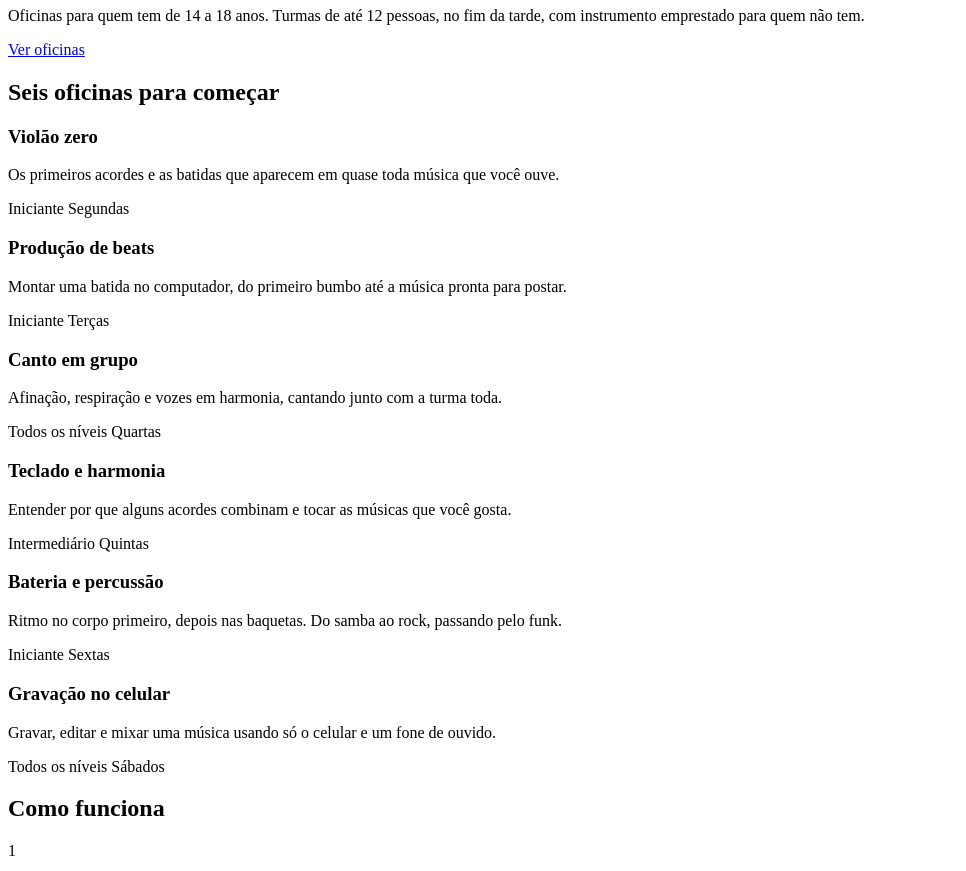
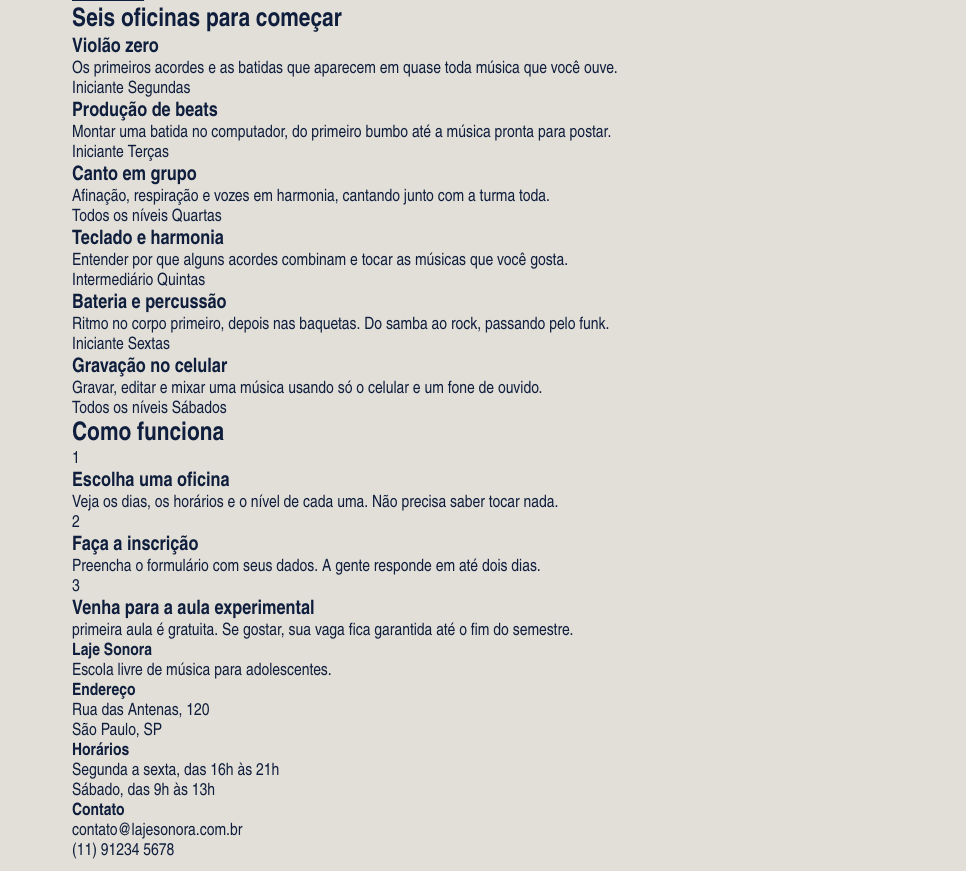
Before and after one commit to gustavopalombo/laje_sonora, a plain HTML site: page index.html in a window 1280 px wide. Shown: the part 104-975 px from the top of the page, without its empty margins (0-966 px from the left). Drawn offline with Linux system fonts and the light colour scheme; a web font is replaced by a local one.

Commit message:
primeiro commit do projeto:

```diff
--- a/index.css
+++ b/index.css
@@ -0,0 +1,44 @@
+*{
+    margin: 0;
+    padding: 0;
+    box-sizing: border-box;
+}
+:root{
+    --concreto:#E2DFD8;
+
+--concreto-escuro:#CBC7BE;
+
+--tinta:#0F1E3D;
+
+--caixa-dagua:#1F5FBF;
+
+--fita :#F3C623;
+
+--branco: #FFFFFF;
+
+--fonte-cartaz: "Big Shoulders", "Arial Narrow", sans-serif;
+
+--fonte-texto: "Archivo", Arial, sans-serif;
+}
+
+body{
+    background-color: var(--concreto);
+    color: var(--tinta);
+    font-family: var(--fonte-cartaz);
+    font-size: 17px;
+    height: 1.55px;
+}
+a{
+    color: inherit;
+}
+h1, h2, h3{
+    font-family: var(--fonte-cartaz);
+    font-weight: 900;
+    height: 0.95;
+}
+
+.conteudo{
+width: 1200px;
+margin-inline: auto;
+padding-inline: 32px;
+}
--- a/index.html
+++ b/index.html
@@ -109,22 +109,22 @@
 
     </main>
     <footer class="rodape">
-        <div class="contetudo rodape-colunas">
-            <div class="rodapae-colunas">
+        <div class="conteudo rodape-colunas">
+            <div class="rodape-colunas">
                 <h4>Laje Sonora</h4>
                 <p>Escola livre de música para adolescentes. <br></p>
             </div>
-            <div class="rodapae-colunas">
+            <div class="rodape-colunas">
                 <h4>Endereço</h4>
                 <p> Rua das Antenas, 120
                      <br>São Paulo, SP</p>
             </div>
-            <div class="rodapae-colunas">
+            <div class="rodape-colunas">
                 <h4>Horários</h4>
                 <p>Segunda a sexta, das 16h às 21h
                     <br>Sábado, das 9h às 13h</p>
             </div>
-            <div class="rodapae-colunas">
+            <div class="rodape-colunas">
                 <h4>Contato</h4>
                 <p>contato@lajesonora.com.br
                     <br>(11) 91234 5678</p>
```
